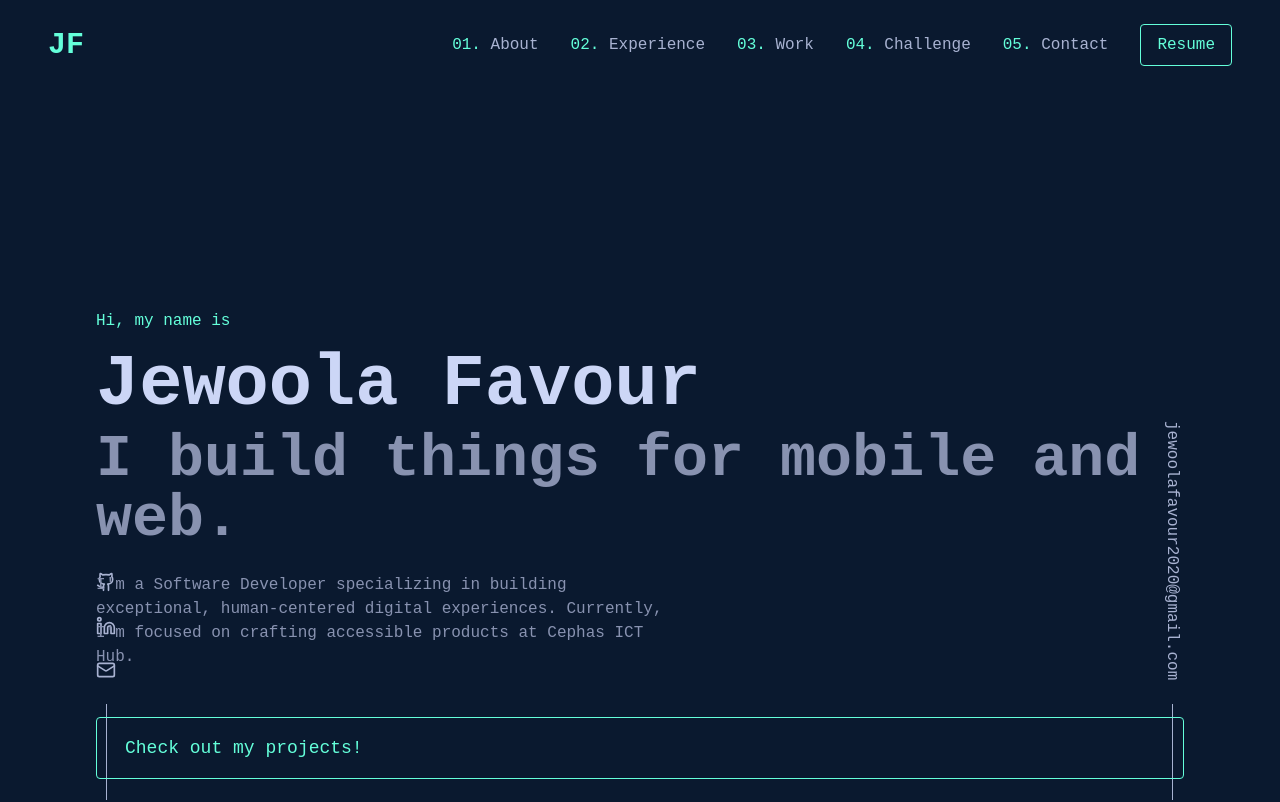
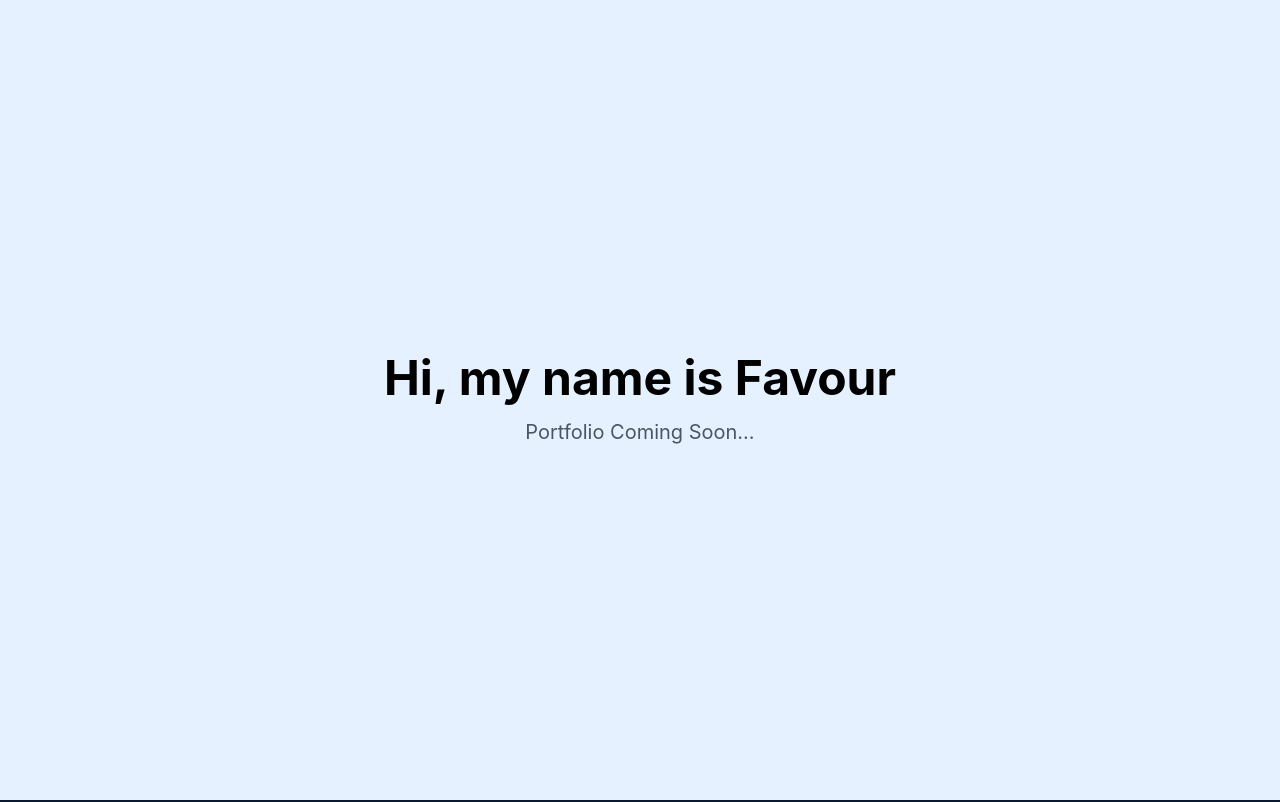
Before and after one commit to JEWOOLAFAVOUR/favour-portfolio-v1, a React (Vite) app: page / in a window 1280 px wide. Shown: the top 802 px of the page. Built offline with nearby package versions, Linux system fonts and the light colour scheme.

Commit message:
Clean up portfolio - simple greeting page

```diff
--- a/src/App.jsx
+++ b/src/App.jsx
@@ -1,16 +1,19 @@
 import React from "react";
-import Routes from "./routes";
-import { ToastContainer } from "./components/utilis";
 import { ThemeProvider } from "./components/template/ThemeProvider";
-
 
 export default function App() {
   return (
-    <>
-      <ThemeProvider>
-        <ToastContainer />
-        <Routes />
-      </ThemeProvider>
-    </>
+    <ThemeProvider>
+      <div className="flex items-center justify-center min-h-screen bg-white dark:bg-black">
+        <div className="text-center">
+          <h1 className="text-5xl font-bold text-black dark:text-white">
+            Hi, my name is Favour
+          </h1>
+          <p className="mt-4 text-xl text-gray-600 dark:text-gray-400">
+            Portfolio Coming Soon...
+          </p>
+        </div>
+      </div>
+    </ThemeProvider>
   );
 }
```
Also changed, not shown: 1 other file (tests, documents, lock files or other folders).
